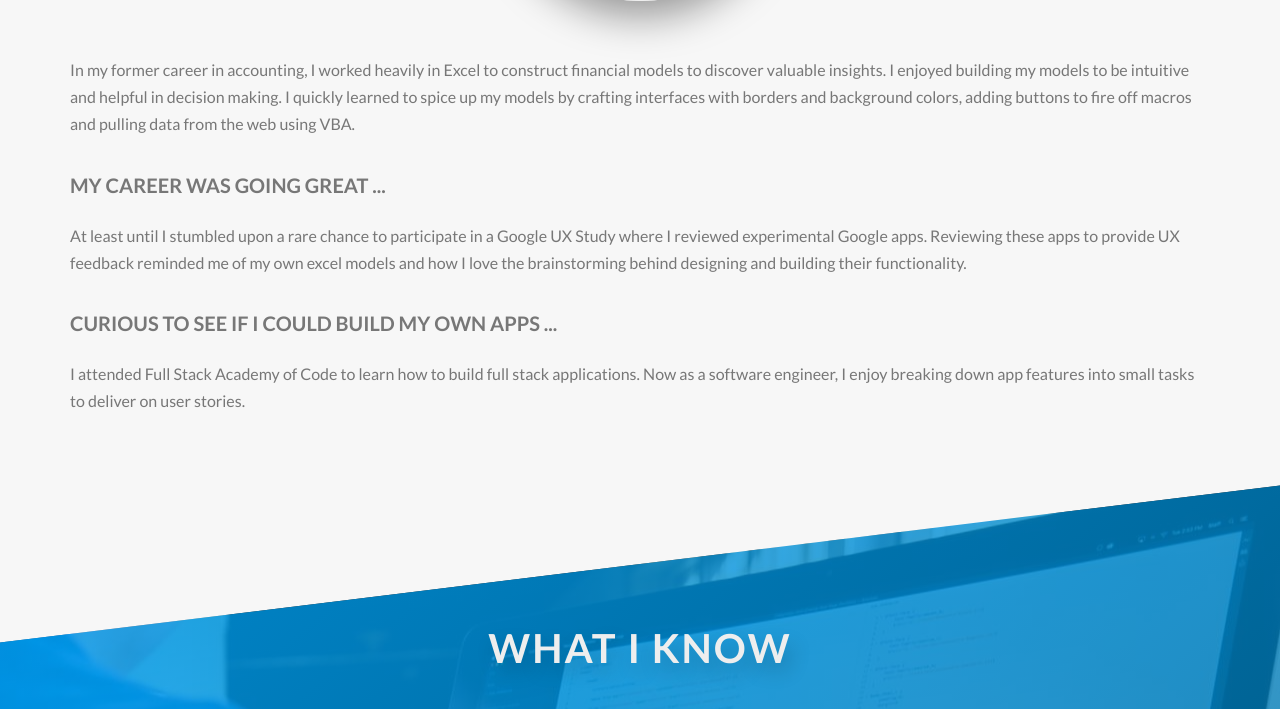
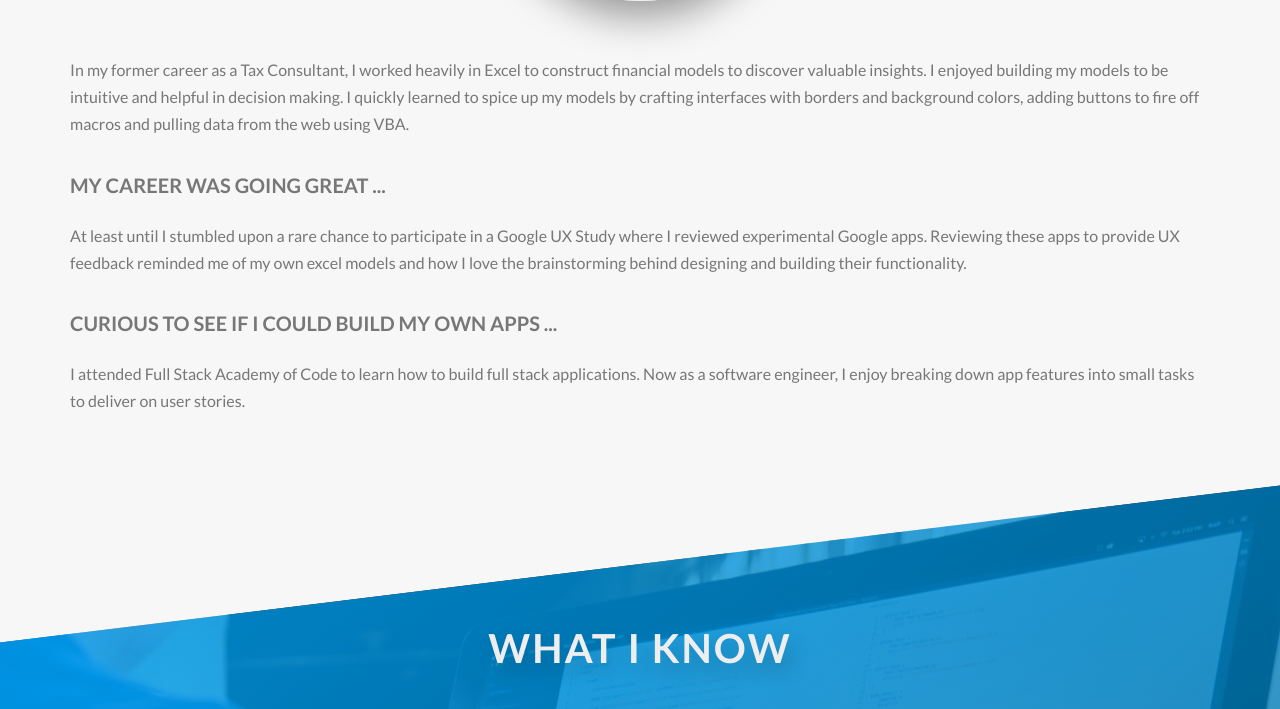
Before and after one commit to andventuree/andventuree.github.io, a website: page index.html in a window 1280 px wide. Shown: the part 1218-1927 px from the top of the page. Drawn offline with Linux system fonts and the light colour scheme.

Commit message:
update description

```diff
--- a/index.html
+++ b/index.html
@@ -28,7 +28,7 @@
         !function (f, b, e, v, n, t, s) {
             if (f.fbq) return; n = f.fbq = function () {
                 n.callMethod ?
-                n.callMethod.apply(n, arguments) : n.queue.push(arguments)
+                    n.callMethod.apply(n, arguments) : n.queue.push(arguments)
             };
             if (!f._fbq) f._fbq = n; n.push = n; n.loaded = !0; n.version = '2.0';
             n.queue = []; t = b.createElement(e); t.async = !0;
@@ -122,7 +122,8 @@
 
             <div class='row'>
                 <div>
-                    <p class="paragraph">In my former career in accounting, I worked heavily in Excel to construct
+                    <p class="paragraph">In my former career as a Tax Consultant, I worked heavily in Excel to
+                        construct
                         financial models to discover valuable insights. I enjoyed building my models
                         to be intuitive and helpful in decision making. I quickly learned to spice up my models by
                         crafting
```
